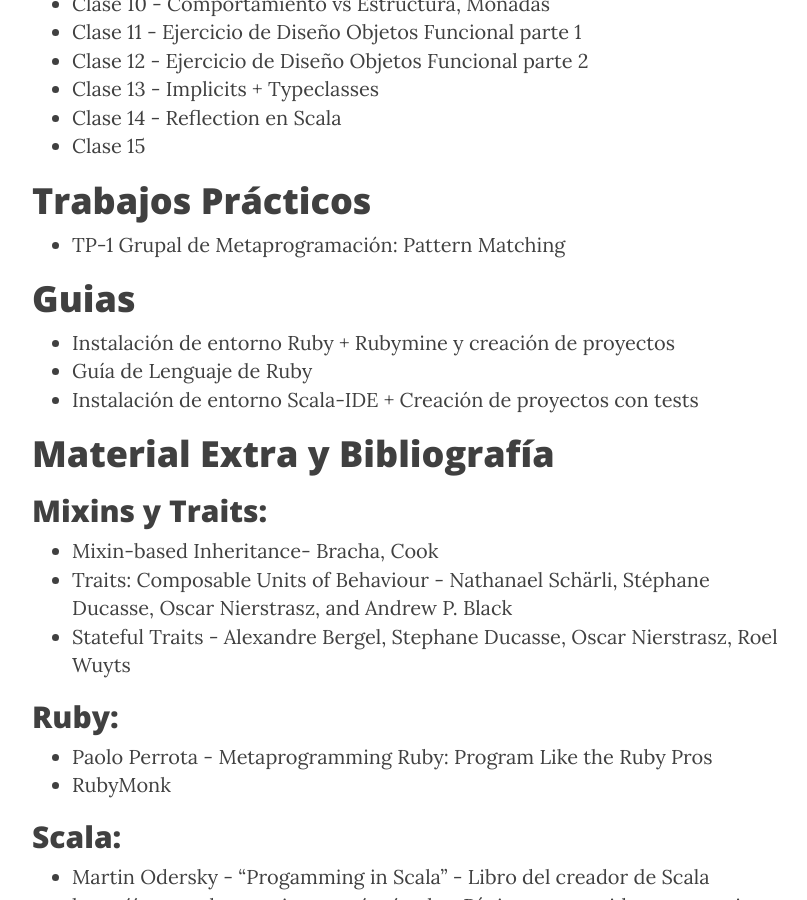
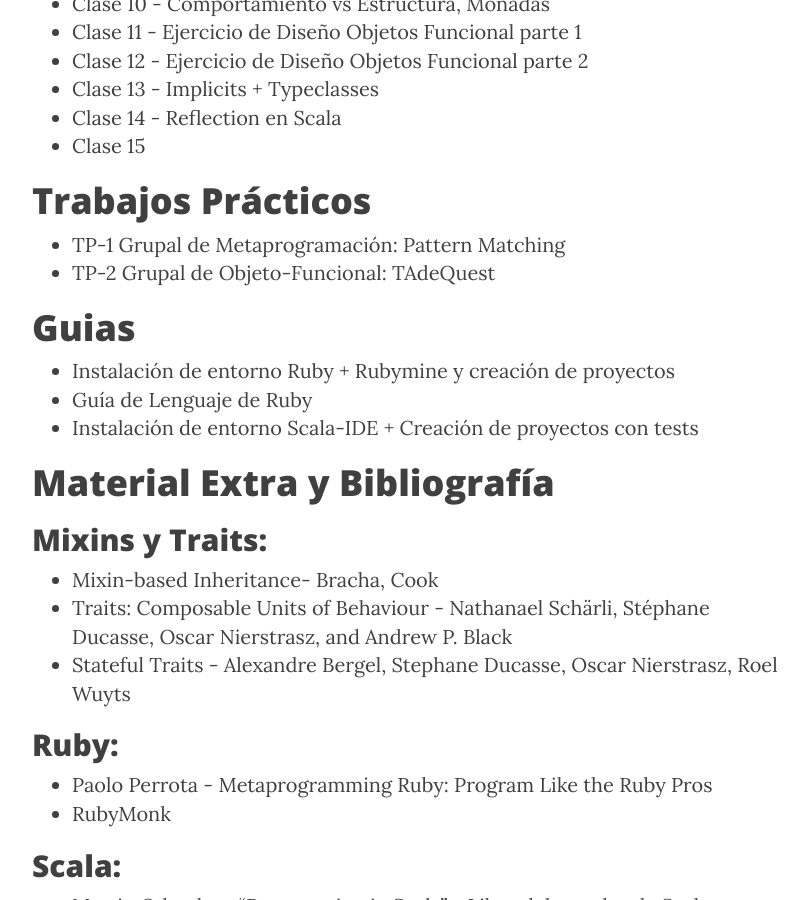
Before and after one commit to tadp-utn-frba/tadp-utn-frba.github.io, a Jekyll site: the page built from material.md, in a window 1280 px wide and 900 px high, scrolled down 809 px. Shown: the whole window, without its empty margins (233-1040 px from the left). Built offline with Jekyll 4.4.1, drawn with Linux system fonts in a browser that asks for light colours; nearby versions of some CDN libraries.

Commit message:
Añade link al TP de Objeto-Funcional.

```diff
--- a/material.md
+++ b/material.md
@@ -24,6 +24,7 @@
 
 # Trabajos Prácticos
 * [TP-1 Grupal de Metaprogramación: Pattern Matching](https://docs.google.com/document/d/1PTUz1gFQ5L20SCteoBOIk9uOAPM_pWfyuJonsCAUsSQ/edit?usp=sharing)
+* [TP-2 Grupal de Objeto-Funcional: TAdeQuest](https://docs.google.com/document/d/1eKBYTUgI7W3YH97ZXMrNz6IUijBY1emXscYPLuea22Y)
 
 # Guias
 
```
